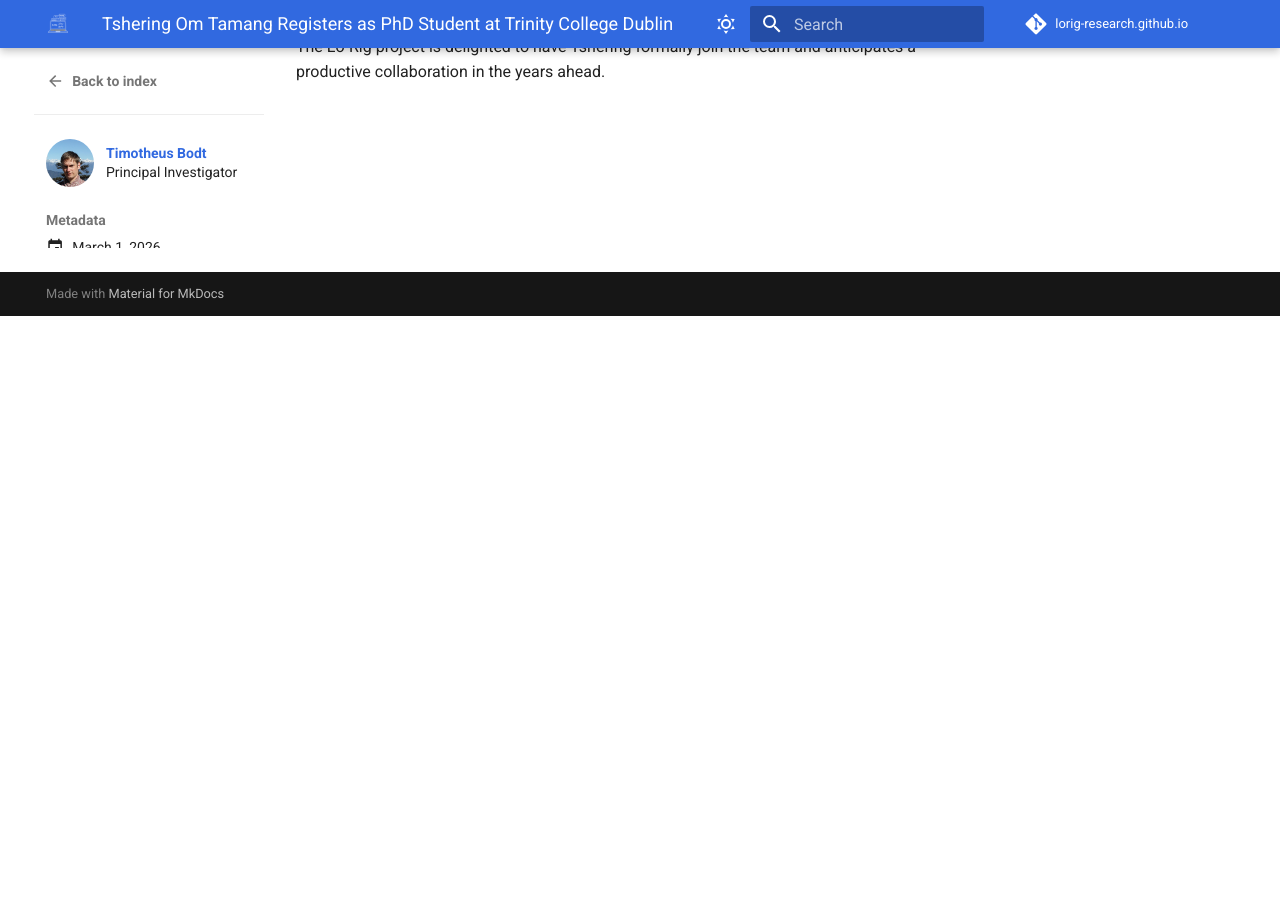
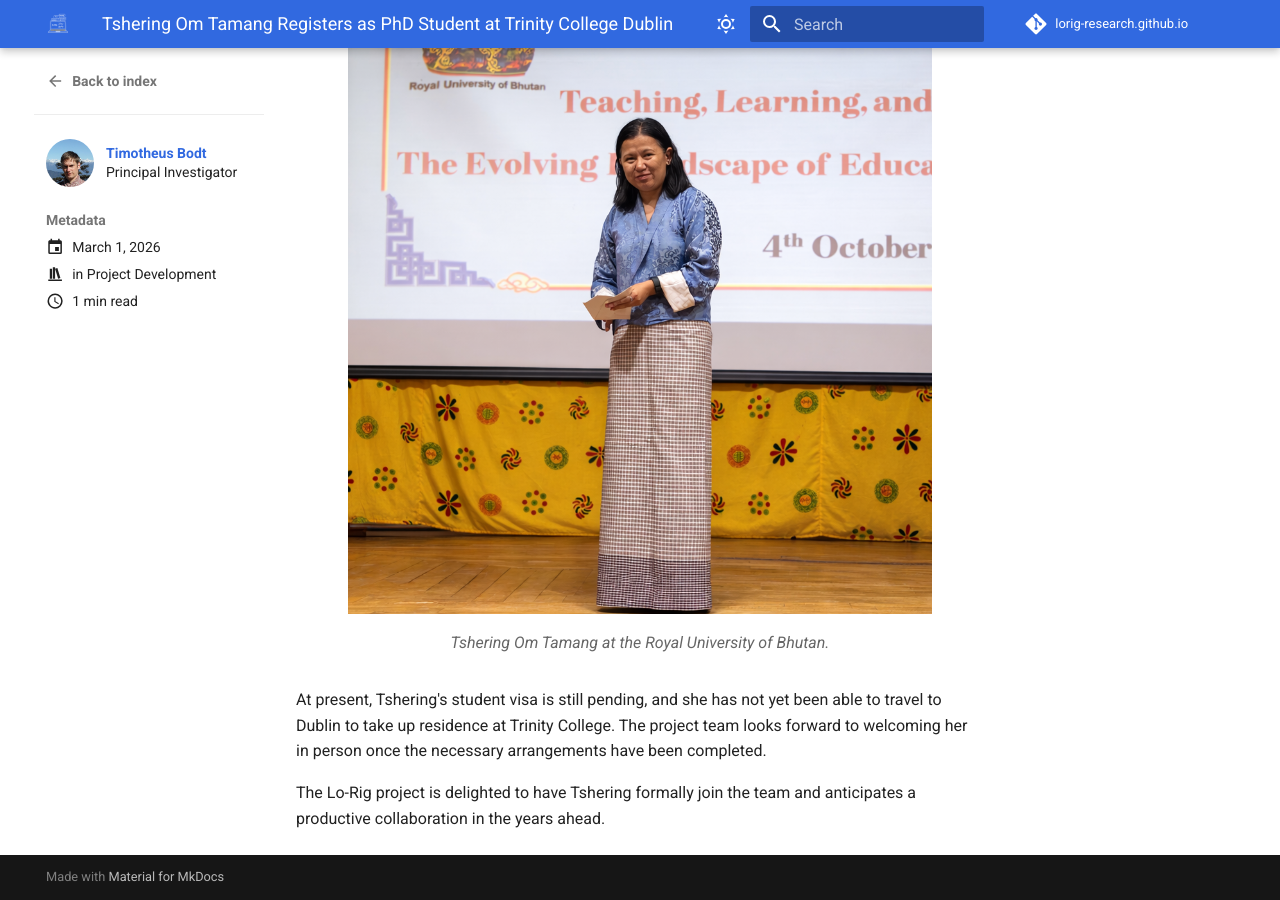
Before and after one commit to lorig-research/lorig-research.github.io, an MkDocs documentation site: the page built from docs/updates/posts/20260301-phd_joins.md, in a window 1280 px wide and 900 px high, scrolled down 584 px. Built offline with MkDocs 1.6.1 and Material for MkDocs 9.7.7, drawn with Linux system fonts in a browser that asks for light colours; comment, search, counter and statistics services are not loaded; before the commit the page ends 900 px from its top, so only the background shows below that.

Commit message:
added photo to updates on team

```diff
--- a/docs/updates/posts/20260301-phd_joins.md
+++ b/docs/updates/posts/20260301-phd_joins.md
@@ -11,6 +11,7 @@ tags:
 authors:
   - timotheus_bodt
 slug: 20260301-phd_joins
+image: assets/images/updates/20260301-phd_joins/20260301-phd_tshering.png
 ---
 
 # Tshering Om Tamang Registers as PhD Student at Trinity College Dublin
@@ -21,6 +22,13 @@ On 01 March 2026, Tshering Om Tamang officially registered as a PhD student at T
 
 Tshering's doctoral research will focus on the preparation of a descriptive grammar of the Monpa language as spoken in the Riti and Cungseng speech communities in Sarpang district, Bhutan. Her work will form a central component of the Lo-Rig project's long-term documentation and description of Monpa varieties.
 
+<figure markdown>
+![Tshering Om Tamang at the Royal University of Bhutan](/assets/images/updates/20260301-phd_joins/20260301-phd_tshering.png){ width="85%" }
+<figcaption>
+Tshering Om Tamang at the Royal University of Bhutan.
+</figcaption>
+</figure>
+
 At present, Tshering's student visa is still pending, and she has not yet been able to travel to Dublin to take up residence at Trinity College. The project team looks forward to welcoming her in person once the necessary arrangements have been completed.
 
 The Lo-Rig project is delighted to have Tshering formally join the team and anticipates a productive collaboration in the years ahead.
```
Also changed, not shown: docs/updates/posts/20260201-postdoc_joins.md (+8 -0 lines), docs/assets/images/updates/20260301-phd_joins/20260301-phd_tshering.png (added), 1 other file.
